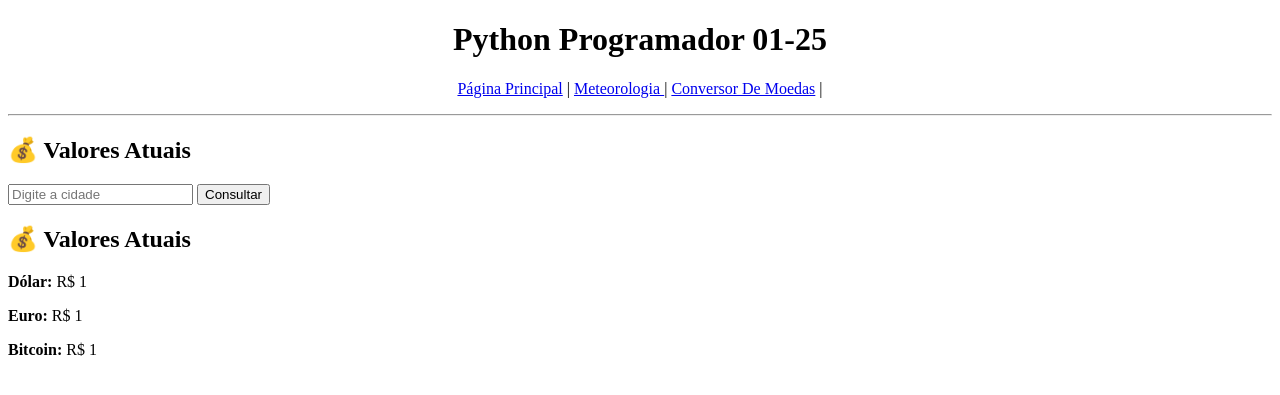
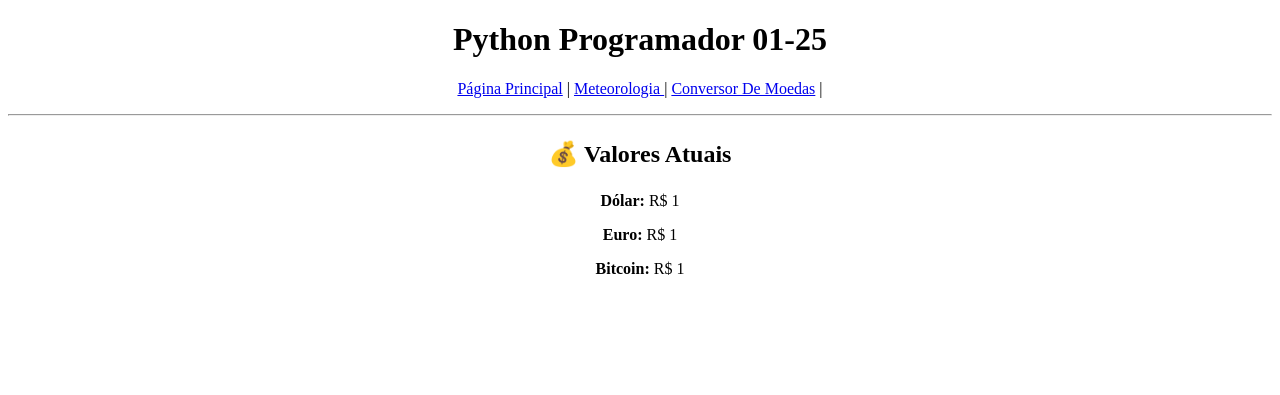
Before and after one commit to Lukasuuu/IEFP-Python, a Flask app: template Projetos/Python_CRUD/CRUD_WEB - Usuario admin/templates/cotacoes.html in a window 1280 px wide. Shown: the top 395 px of the page. Run offline with Flask 3, Linux system fonts and the light colour scheme; the template is opened without the code that fills it: most values are stand-ins (such as "Sample title", 1, 10 or a date in 2020).

Commit message:
atualizacoes

```diff
--- a/Projetos/Python_CRUD/CRUD_WEB - Usuario admin/templates/cotacoes.html
+++ b/Projetos/Python_CRUD/CRUD_WEB - Usuario admin/templates/cotacoes.html
@@ -2,15 +2,13 @@
 {% block content %}
    {% if cotacoes %}
    <form method="POST">
-    <h2>💰 Valores Atuais</h2>
-    <input type="text" name="cotacao" placeholder="Digite a cidade" required>
-    <button type="submit">Consultar</button>
+
     </form>
         <div>
-            <h2>💰 Valores Atuais</h2>
-            <p><strong>Dólar:</strong> R$ {{ cotacoes['USDBRL']['bid'] }}</p>
-            <p><strong>Euro:</strong> R$ {{ cotacoes['EURBRL']['bid'] }}</p>
-            <p><strong>Bitcoin:</strong> R$ {{ cotacoes['BTCBRL']['bid'] }}</p>
+            <h2><p align="center">💰 Valores Atuais</p></h2>
+            <p align="center"><strong>Dólar:</strong> R$ {{ cotacoes['USDBRL']['bid'] }}</p>
+            <p align="center"><strong>Euro:</strong> R$ {{ cotacoes['EURBRL']['bid'] }}</p>
+            <p align="center"><strong>Bitcoin:</strong> R$ {{ cotacoes['BTCBRL']['bid'] }}</p>
         </div>
     {% endif %}
 {%endblock%}
```
